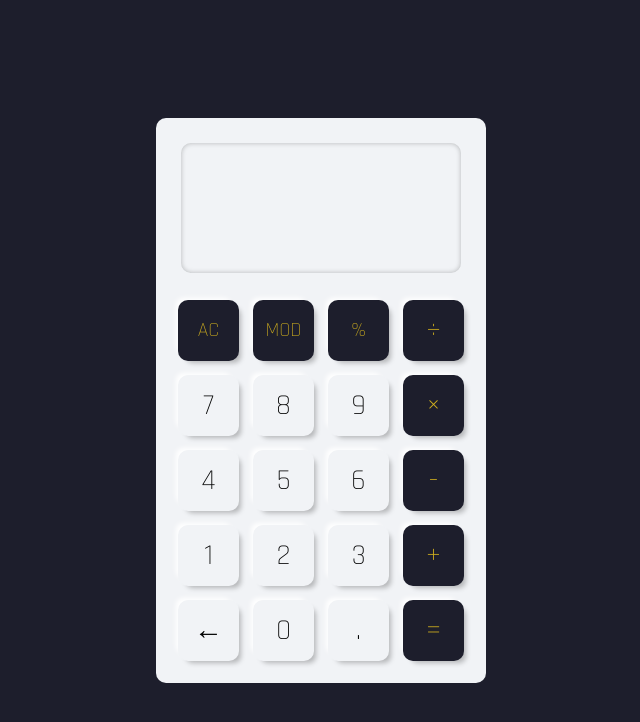
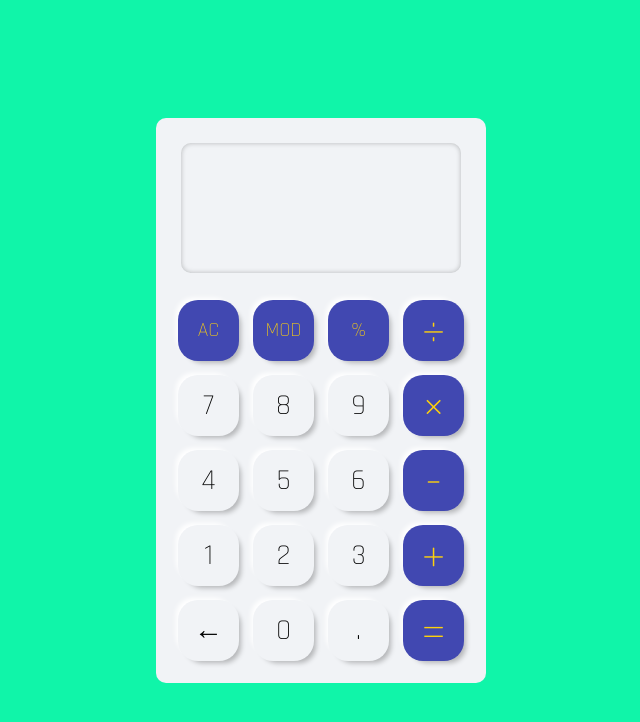
Before and after one commit to amzita/Calculadora, a plain HTML site: page index.html in a window 1280 px wide. Shown: the whole page, without its empty margins (319-959 px from the left). Drawn offline with Linux system fonts and the light colour scheme.

Commit message:
Revicion de la pagina

```diff
--- a/css/index.css
+++ b/css/index.css
@@ -6,7 +6,7 @@
 
 body {
     margin: 0;
-    background-color: #1D1E2C;
+    background-color: #10f5a9;
 }
 
 .container {
@@ -23,14 +23,14 @@ body {
     background-color: #F1F3F6;
     padding: 15px;
     border-radius: 10px;
-    /* box-shadow: 0px 0px 5px 1px #758498; */
+
 }
 
 button {
     cursor: pointer;
     margin: 7px;
-    padding: 0;
-    border-radius: 10px;
+    padding: 0.;
+    border-radius: 20px;
     font-size: 1.8em;
     border: none;
     background-color: #F1F3F6;
@@ -59,7 +59,6 @@ button:focus {
     background-color: #F1F3F6;
     border-radius: 10px;
     justify-content: space-between;
-    /* word-break: break-all; */
     box-shadow: inset 0px 0px 5px #00000040;
     font-size: 2em;
     overflow: hidden;
@@ -71,17 +70,16 @@ button:focus {
 }
 
 #valor-before {
-    font-size: 1.5em;
-    /* overflow-x: hidden; */
+    font-size: 10.5em;
     overflow: hidden;
 
 
 }
 
 .operador {
-    background-color: #1D1E2C;
-    color: rgb(209, 176, 30);
-    font-size: 30px;
+    background-color: #4148b1;
+    color: rgb(253, 209, 13);
+    font-size: 50px;
 }
 
 .modulo, .ac, .porcentaje {
```
